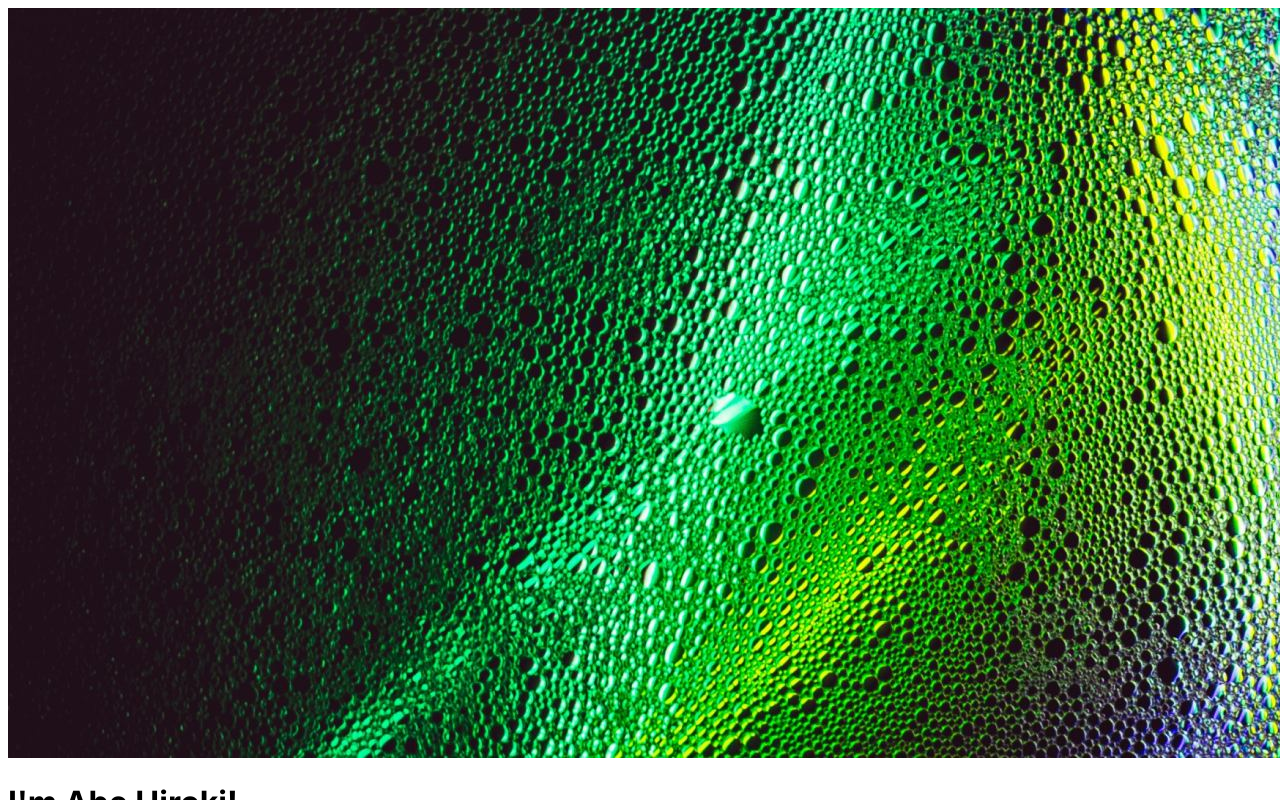
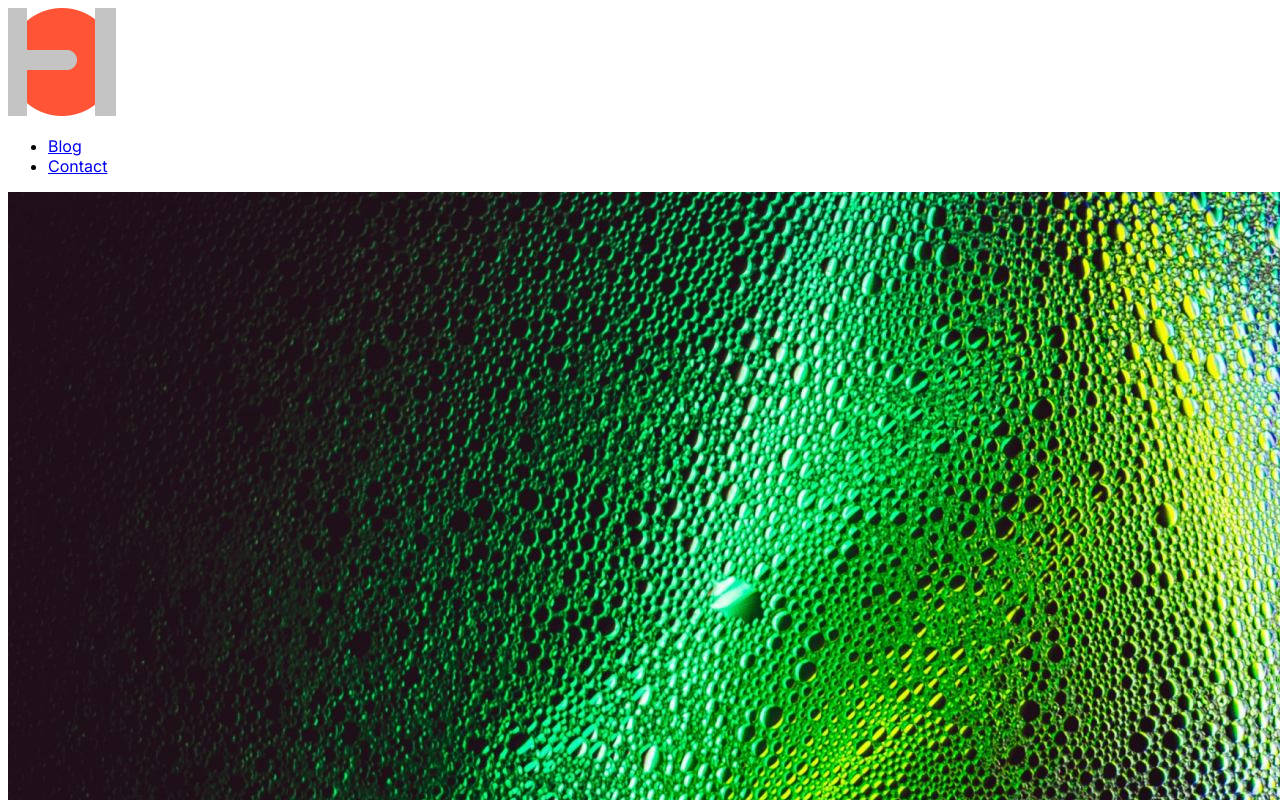
Before and after one commit to iruma-tea/next-portfolio, a Next.js app: page / in a window 1280 px wide. Shown: the top 800 px of the page. Built offline with nearby package versions, Linux system fonts and the light colour scheme.

Commit message:
footer/headerの実装

```diff
--- /dev/null
+++ b/app/components/footer.js
@@ -0,0 +1,28 @@
+import Link from "next/link";
+
+const Footer = () => {
+  return (
+    <footer>
+      <div>
+        <a href="https://www.google.com/">
+          <img src="/images/github.svg" alt="logo" />
+        </a>
+        <a href="https://www.google.com/">
+          <img src="/images/linkedin.svg" alt="logo" />
+        </a>
+        <a href="https://www.google.com/">
+          <img src="/images/twitter.svg" alt="logo" />
+        </a>
+        <a href="https://www.google.com/">
+          <img src="/images/facebook.svg" alt="logo" />
+        </a>
+        <hr />
+        <Link href="/blog">Blog</Link>
+        <Link href="/contact">Contact</Link>
+        <p>©{new Date().getFullYear()} Abe Hiroki</p>
+      </div>
+    </footer>
+  );
+};
+
+export default Footer;
--- /dev/null
+++ b/app/components/header.js
@@ -0,0 +1,27 @@
+import Link from "next/link";
+import Image from "next/image";
+import logoImg from "../../public/images/logo.png";
+
+const Header = () => {
+  return (
+    <header>
+      <div>
+        <div>
+          <Link href="/">
+            <Image src={logoImg} alt="logo" />
+          </Link>
+        </div>
+        <ul>
+          <li>
+            <Link href="/blog">Blog</Link>
+          </li>
+          <li>
+            <Link href="/contact">Contact</Link>
+          </li>
+        </ul>
+      </div>
+    </header>
+  );
+};
+
+export default Header;
--- a/app/layout.js
+++ b/app/layout.js
@@ -1,16 +1,22 @@
-import { Inter } from 'next/font/google'
+import { Inter } from "next/font/google";
+import Header from "./components/header";
+import Footer from "./components/footer";
 
-const inter = Inter({ subsets: ['latin'] })
+const inter = Inter({ subsets: ["latin"] });
 
 export const metadata = {
-  title: 'Create Next App',
-  description: 'Generated by create next app',
-}
+  title: "Create Next App",
+  description: "Generated by create next app",
+};
 
 export default function RootLayout({ children }) {
   return (
     <html lang="en">
-      <body className={inter.className}>{children}</body>
+      <body className={inter.className}>
+        <Header />
+        <main>{children}</main>
+        <Footer />
+      </body>
     </html>
-  )
+  );
 }
```
